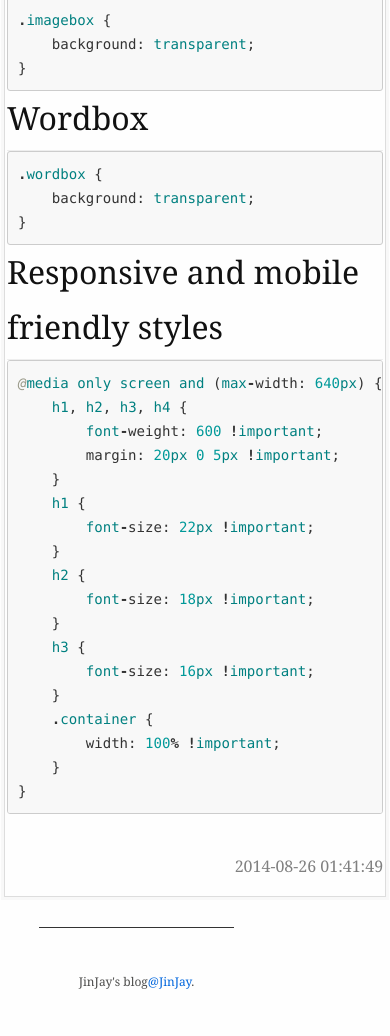
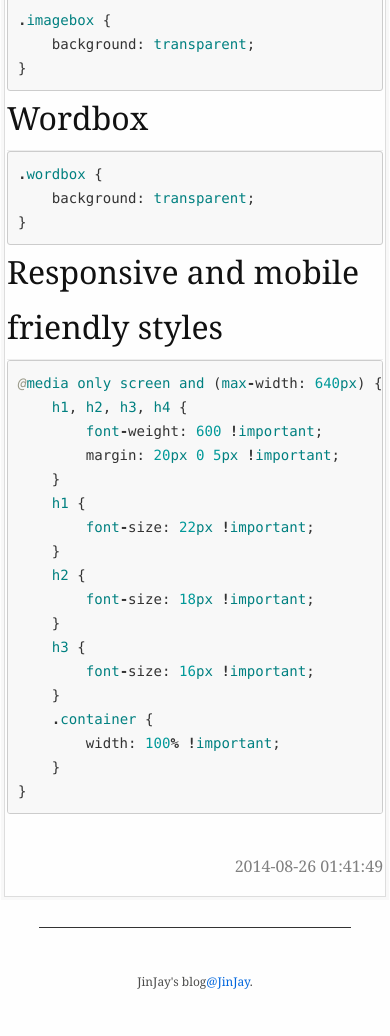
Before and after one commit to jinjaysnow/jinjaysnow.github.io, a plain HTML site: page blog/2014-08/Design.html in a window 390 px wide. Shown: the part 2714-3750 px from the top of the page. Drawn offline with nearby package versions, Linux system fonts and the light colour scheme; some packages are replaced by stand-ins of ours.

Commit message:
change footer width

```diff
--- a/blog/2014-08/Design.html
+++ b/blog/2014-08/Design.html
@@ -565,7 +565,7 @@ footer {
   #blog {width: 100% !important;}
   #side {display: none!important;}
   #markdown{max-width: 98% !important;}
-  footer{margin-left:10%; margin-right: 10%;}
+  footer{margin-left:10%; width: 80% !important;margin-right: 10%;}
 }
 
 @media
@@ -577,7 +577,7 @@ only screen and (max-width: 768px){
   #blog {width: 100% !important;}
   #side {display: none !important;}
   #markdown{max-width: 98% !important; padding: 2px;}
-  footer{margin-left: 10%; margin-right: 10%;}
+  footer{margin-left: 10%; width: 80% !important; margin-right: 10%;}
 }
 
 </style><style>.codehilite pre .hll { background-color: #ffffcc }
--- a/markdownPreview/keywords.json
+++ b/markdownPreview/keywords.json
@@ -1 +1 @@
-{"default": ["2014-08/eidtorial.html", "2014-08/Design.html"], "Free-Software-Movement": ["2014-08/Editorial.html"], "code": ["2014-08/test.html", "2014-08/Use MarkDownPy.html"], "Resume": ["2014-08/Resume.html"], "Stern": ["2014-08/Stern Report.html"]}
+{"default": ["2014-08/eidtorial.html", "2014-08/Design.html"], "Free-Software-Movement": ["2014-08/Editorial.html"], "code": ["2014-08/test.html", "2014-08/Use MarkDownPy.html"], "Stern": ["2014-08/Stern Report.html"], "Resume": ["2014-08/Resume.html"]}
--- a/markdownPreview/mymarkdown.css
+++ b/markdownPreview/mymarkdown.css
@@ -557,7 +557,7 @@ footer {
   #blog {width: 100% !important;}
   #side {display: none!important;}
   #markdown{max-width: 98% !important;}
-  footer{margin-left:10%; margin-right: 10%;}
+  footer{margin-left:10%; width: 80% !important;margin-right: 10%;}
 }
 
 @media
@@ -569,5 +569,5 @@ only screen and (max-width: 768px){
   #blog {width: 100% !important;}
   #side {display: none !important;}
   #markdown{max-width: 98% !important; padding: 2px;}
-  footer{margin-left: 10%; margin-right: 10%;}
+  footer{margin-left: 10%; width: 80% !important; margin-right: 10%;}
 }
```
Also changed, not shown: blog/2014-08/Editorial.html (+2 -2 lines), blog/2014-08/Stern Report.html (+2 -2 lines), blog/2014-08/Use MarkDownPy.html (+2 -2 lines), blog/2014-08/eidtorial.html (+2 -2 lines), blog/2014-08/resume.html (+2 -2 lines), blog/2014-08/test.html (+2 -2 lines).
